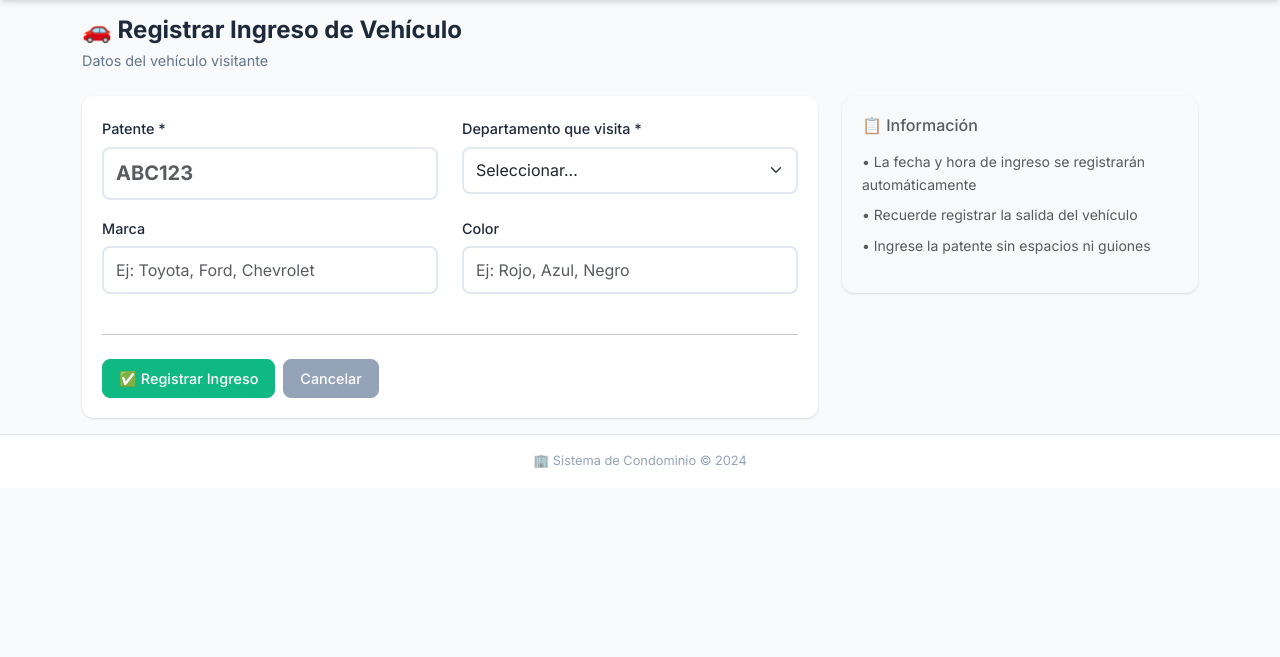
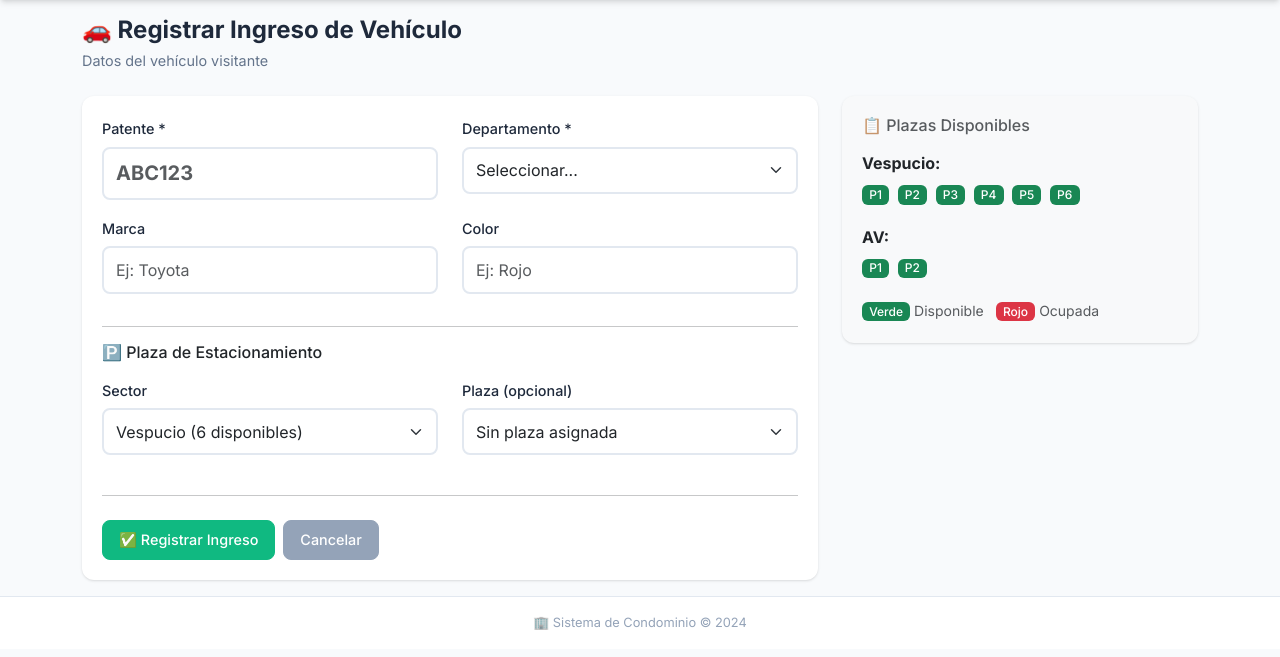
Before and after one commit to shinichikudo18/sistema-condominio, a Flask app: page /estacionamiento/nuevo in a window 1280 px wide. Shown: the part 143-800 px from the top of the page. Run offline with Flask 3, Linux system fonts and the light colour scheme; the visitor is signed in with stand-in values (Sample User, id 1).

Commit message:
Add parking sectors: Vespucio (6 plazas) and AV (2 plazas)

```diff
--- a/app.py
+++ b/app.py
@@ -13,6 +13,13 @@ app.config['SQLALCHEMY_TRACK_MODIFICATIONS'] = False
 app.config['BASE_URL'] = os.environ.get('BASE_URL', 'http://192.168.22.205:5000')
 
 db = SQLAlchemy(app)
+
+
+class PlazaEstacionamiento(db.Model):
+    id = db.Column(db.Integer, primary_key=True)
+    numero = db.Column(db.Integer, nullable=False)
+    sector = db.Column(db.String(20), nullable=False)
+    __table_args__ = (db.UniqueConstraint('numero', 'sector', name='unique_plaza'),)
 
 
 class User(db.Model):
@@ -65,6 +72,8 @@ class Estacionamiento(db.Model):
     departamento = db.relationship('Departamento')
     marca = db.Column(db.String(50))
     color = db.Column(db.String(30))
+    sector = db.Column(db.String(20), default='Vespucio')
+    plaza = db.Column(db.Integer, nullable=True)
     usuario_registra_id = db.Column(db.Integer, db.ForeignKey('user.id'))
     usuario_registra = db.relationship('User')
 
@@ -124,10 +133,26 @@ def dashboard():
     visitas_activas = Visita.query.filter_by(fecha_salida=None).count()
     encomiendas_pendientes = Encomienda.query.filter_by(fecha_retiro=None).count()
     autos_estacionados = Estacionamiento.query.filter_by(fecha_salida=None).count()
+
+    plazas_total = PlazaEstacionamiento.query.count()
+    plazas_ocupadas = Estacionamiento.query.filter_by(fecha_salida=None).with_entities(Estacionamiento.plaza).filter(Estacionamiento.plaza != None).distinct().count()
+    plazas_disponibles = plazas_total - plazas_ocupadas
+
+    vespucio_total = PlazaEstacionamiento.query.filter_by(sector='Vespucio').count()
+    vespucio_ocupadas = Estacionamiento.query.filter_by(fecha_salida=None, sector='Vespucio').with_entities(Estacionamiento.plaza).filter(Estacionamiento.plaza != None).distinct().count()
+
+    av_total = PlazaEstacionamiento.query.filter_by(sector='AV').count()
+    av_ocupadas = Estacionamiento.query.filter_by(fecha_salida=None, sector='AV').with_entities(Estacionamiento.plaza).filter(Estacionamiento.plaza != None).distinct().count()
+
     return render_template('dashboard.html',
                            visitas_activas=visitas_activas,
                            encomiendas_pendientes=encomiendas_pendientes,
                            autos_estacionados=autos_estacionados,
+                           plazas_disponibles=plazas_disponibles,
+                           vespucio_total=vespucio_total,
+                           vespucio_ocupadas=vespucio_ocupadas,
+                           av_total=av_total,
+                           av_ocupadas=av_ocupadas,
                            now=datetime.now())
 
 
@@ -234,19 +259,34 @@ def estacionamiento():
 @login_required
 def nuevo_estacionamiento():
     departamentos = Departamento.query.order_by(Departamento.numero).all()
+
+    plazas_vespucio = PlazaEstacionamiento.query.filter_by(sector='Vespucio').all()
+    plazas_av = PlazaEstacionamiento.query.filter_by(sector='AV').all()
+
+    plazas_vespucio_ocupadas = [e.plaza for e in Estacionamiento.query.filter_by(sector='Vespucio', fecha_salida=None).filter(Estacionamiento.plaza != None).all()]
+    plazas_av_ocupadas = [e.plaza for e in Estacionamiento.query.filter_by(sector='AV', fecha_salida=None).filter(Estacionamiento.plaza != None).all()]
+
     if request.method == 'POST':
         auto = Estacionamiento(
             patente=request.form['patente'].upper(),
             departamento_id=request.form['departamento_id'],
             marca=request.form.get('marca'),
             color=request.form.get('color'),
+            sector=request.form.get('sector'),
+            plaza=request.form.get('plaza') if request.form.get('plaza') else None,
             usuario_registra_id=session['user_id']
         )
         db.session.add(auto)
         db.session.commit()
         flash('Estacionamiento registrado', 'success')
         return redirect(url_for('estacionamiento'))
-    return render_template('nuevo_estacionamiento.html', departamentos=departamentos)
+
+    return render_template('nuevo_estacionamiento.html',
+                           departamentos=departamentos,
+                           plazas_vespucio=plazas_vespucio,
+                           plazas_av=plazas_av,
+                           plazas_vespucio_ocupadas=plazas_vespucio_ocupadas,
+                           plazas_av_ocupadas=plazas_av_ocupadas)
 
 
 @app.route('/estacionamiento/salida/<int:id>')
@@ -367,6 +407,14 @@ def init_db():
                 ))
 
         db.session.add_all(deptos)
+
+        plazas = []
+        for i in range(1, 7):
+            plazas.append(PlazaEstacionamiento(numero=i, sector='Vespucio'))
+        for i in range(1, 3):
+            plazas.append(PlazaEstacionamiento(numero=i, sector='AV'))
+        db.session.add_all(plazas)
+
         db.session.commit()
 
 
--- a/templates/nuevo_estacionamiento.html
+++ b/templates/nuevo_estacionamiento.html
@@ -12,15 +12,15 @@
             <div class="card-body">
                 <form method="POST">
                     <div class="row">
-                        <div class="col-md-6">
+                        <div class="col-6">
                             <div class="mb-3">
                                 <label class="form-label">Patente *</label>
                                 <input type="text" name="patente" class="form-control text-uppercase" required placeholder="ABC123" style="font-size: 1.25rem; font-weight: bold;">
                             </div>
                         </div>
-                        <div class="col-md-6">
+                        <div class="col-6">
                             <div class="mb-3">
-                                <label class="form-label">Departamento que visita *</label>
+                                <label class="form-label">Departamento *</label>
                                 <select name="departamento_id" class="form-select" required>
                                     <option value="">Seleccionar...</option>
                                     {% for dept in departamentos %}
@@ -32,16 +32,40 @@
                     </div>
 
                     <div class="row">
-                        <div class="col-md-6">
+                        <div class="col-6">
                             <div class="mb-3">
                                 <label class="form-label">Marca</label>
-                                <input type="text" name="marca" class="form-control" placeholder="Ej: Toyota, Ford, Chevrolet">
+                                <input type="text" name="marca" class="form-control" placeholder="Ej: Toyota">
                             </div>
                         </div>
-                        <div class="col-md-6">
+                        <div class="col-6">
                             <div class="mb-3">
                                 <label class="form-label">Color</label>
-                                <input type="text" name="color" class="form-control" placeholder="Ej: Rojo, Azul, Negro">
+                                <input type="text" name="color" class="form-control" placeholder="Ej: Rojo">
+                            </div>
+                        </div>
+                    </div>
+
+                    <hr>
+
+                    <h6 class="mb-3">🅿️ Plaza de Estacionamiento</h6>
+
+                    <div class="row">
+                        <div class="col-6">
+                            <div class="mb-3">
+                                <label class="form-label">Sector</label>
+                                <select name="sector" class="form-select" required>
+                                    <option value="Vespucio">Vespucio ({{ plazas_vespucio|length - plazas_vespucio_ocupadas|length }} disponibles)</option>
+                                    <option value="AV">AV ({{ plazas_av|length - plazas_av_ocupadas|length }} disponibles)</option>
+                                </select>
+                            </div>
+                        </div>
+                        <div class="col-6">
+                            <div class="mb-3">
+                                <label class="form-label">Plaza (opcional)</label>
+                                <select name="plaza" class="form-select">
+                                    <option value="">Sin plaza asignada</option>
+                                </select>
                             </div>
                         </div>
                     </div>
@@ -60,10 +84,38 @@
     <div class="col-md-4">
         <div class="card bg-light">
             <div class="card-body">
-                <h6 class="text-muted mb-3">📋 Información</h6>
-                <p class="small text-muted mb-2">• La fecha y hora de ingreso se registrarán automáticamente</p>
-                <p class="small text-muted mb-2">• Recuerde registrar la salida del vehículo</p>
-                <p class="small text-muted">• Ingrese la patente sin espacios ni guiones</p>
+                <h6 class="text-muted mb-3">📋 Plazas Disponibles</h6>
+
+                <div class="mb-3">
+                    <strong>Vespucio:</strong>
+                    <div class="mt-1">
+                        {% for plaza in plazas_vespucio %}
+                            {% if plaza.numero in plazas_vespucio_ocupadas %}
+                                <span class="badge bg-danger me-1 mb-1">P{{ plaza.numero }}</span>
+                            {% else %}
+                                <span class="badge bg-success me-1 mb-1">P{{ plaza.numero }}</span>
+                            {% endif %}
+                        {% endfor %}
+                    </div>
+                </div>
+
+                <div class="mb-3">
+                    <strong>AV:</strong>
+                    <div class="mt-1">
+                        {% for plaza in plazas_av %}
+                            {% if plaza.numero in plazas_av_ocupadas %}
+                                <span class="badge bg-danger me-1 mb-1">P{{ plaza.numero }}</span>
+                            {% else %}
+                                <span class="badge bg-success me-1 mb-1">P{{ plaza.numero }}</span>
+                            {% endif %}
+                        {% endfor %}
+                    </div>
+                </div>
+
+                <small class="text-muted">
+                    <span class="badge bg-success">Verde</span> Disponible
+                    <span class="badge bg-danger ms-2">Rojo</span> Ocupada
+                </small>
             </div>
         </div>
     </div>
```
Also changed, not shown: templates/dashboard.html (+24 -0 lines), templates/estacionamiento.html (+20 -10 lines).
